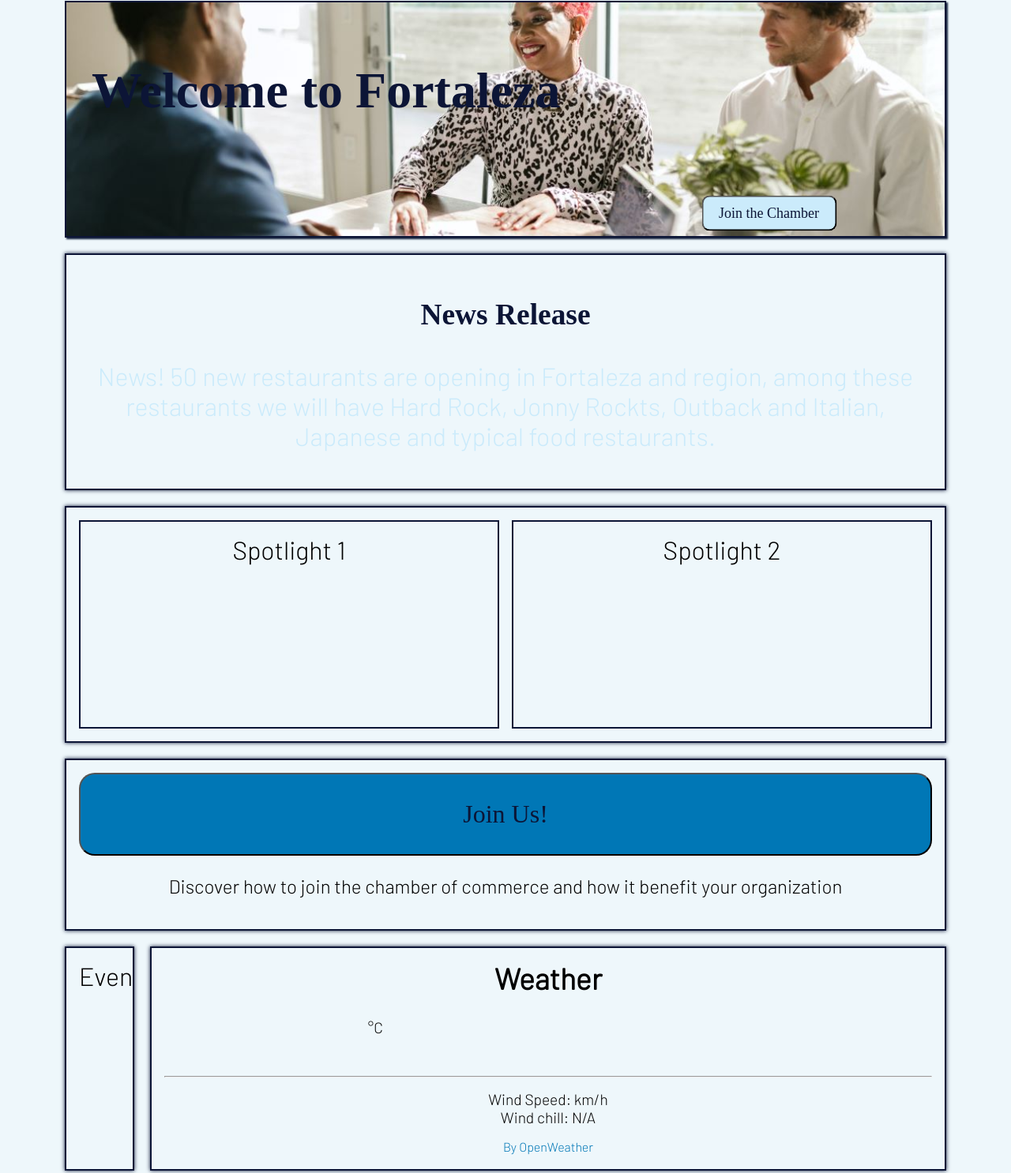
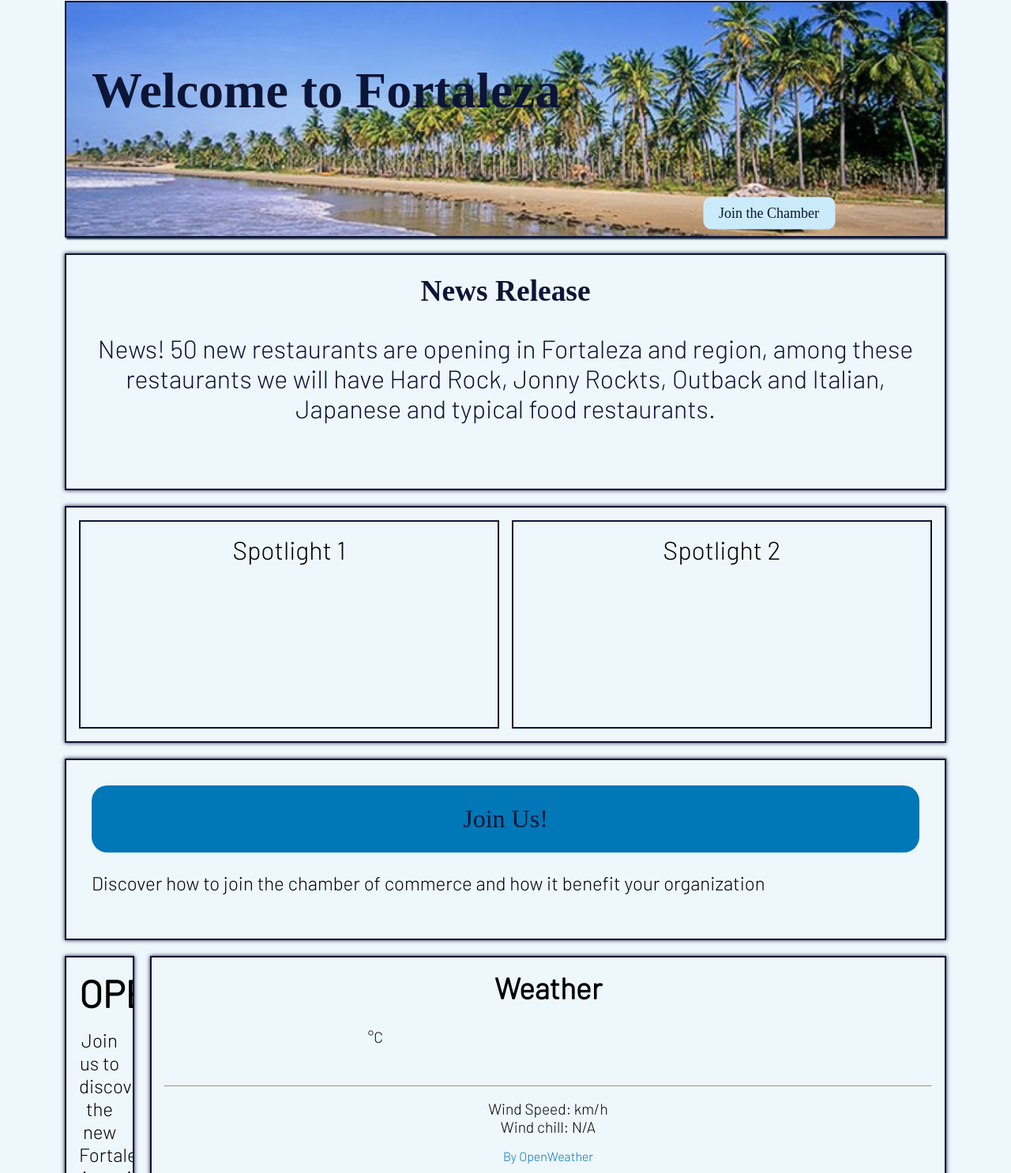
Before and after one commit to Rfemerson/wdd230, a plain HTML site: page chamber/index.html in a window 1280 px wide. Shown: the part 618-2104 px from the top of the page at 79% size. Drawn offline with Linux system fonts and the light colour scheme; no server answers; a web font is replaced by a local one.

Commit message:
Finished Event, Join US and Hero Section

```diff
--- a/chamber/index.html
+++ b/chamber/index.html
@@ -42,7 +42,11 @@
         </div>
     </header>
     <main id="index">
-        <div id="event">Event</div>
+        <div id="event">
+            <h2>OPENING!</h2>
+            <p>Join us to discover the new Fortaleza Aquarium! The inauguration will be on the 1st of July at 10am at Praia de Iracema</p>
+            <a href="https://abrir.link/r7tjf">I wait for you here! <img src="images/icons8-marcador-30.png" alt="Location icon"></a>
+        </div>
         <div id="weather">
             <h3>Weather</h3>
             <div>
@@ -58,7 +62,7 @@
             <a href="https://openweathermap.org/"> By OpenWeather</a>
           </div>
         <div id="join">
-            <button id="joinUs">Join Us!</button>
+            <a href="join.html" id="joinUs">Join Us!</a>
             <p>Discover how to join the chamber of commerce and how it benefit your organization</p>
         </div>
         <div id="news">
@@ -73,9 +77,9 @@
                 <source media="(max-width: 200px)" srcset="./images/hero-img-200.jpg">
                 <source media="(max-width: 500px)" srcset="./images/hero-img-500.jpg">
                 <source media="(max-width: 800px)" srcset="./images/hero-img-800.jpg">
-                <img src="images/hero-img-1100.jpg">
+                <img src="images/hero-img.jpg">
             </picture>
-            <button id="joinChamber">Join the Chamber</button>
+            <a href="join.html" id="joinChamber">Join the Chamber</a>
         </div>
         <div class="spotlight">
             <div id="spotlight-1">Spotlight 1</div>
--- a/chamber/styles/large.css
+++ b/chamber/styles/large.css
@@ -140,6 +140,27 @@ header div {
     box-shadow: 0 0 5px #0c1536ff;
     overflow: hidden;
     padding: 1rem;
+    text-align: center;
+}
+
+#event h2 {
+    margin-top: 0;
+    margin-bottom: 1rem;
+}
+
+#event p {
+    margin-top: 0;
+    font-size: 1.5rem;
+}
+
+#event a {
+    text-decoration: none;
+    color: var(--oxford-blue);
+}
+
+#event a:hover {
+    text-decoration: underline;
+    color: var(--honolulu-blue);
 }
 
 #weather {
@@ -198,22 +219,34 @@ header div {
 }
 
 #join {
+    display: flex;
+    flex-wrap: wrap;
     grid-column: 1;
     grid-row: 3;
     box-shadow: 0 0 5px #0c1536ff;
     overflow: hidden;
-    padding: 1rem;
+    padding: 2rem;
     text-align: center;
 }
 
-#join button {
+#joinUs {
     width: 100%;
-    padding: 2rem;
+    padding: 1.5rem;
     border-radius: 20px;
     background-color: var(--honolulu-blue);
+    font-family: var(--heading-font);
+    cursor: pointer;
+}
+
+#joinUs {
+    text-decoration: none;
     color: var(--oxford-blue);
     font-size: 2rem;
-    font-family: var(--heading-font);
+}
+
+#joinUs:hover{
+    background-color: var(--slate-gray);
+    color: var(--columbia-blue);
 }
 
 #join p {
@@ -228,17 +261,18 @@ header div {
     text-align: center;
     grid-column: 2;
     overflow: hidden;
-    padding: 1rem;
+    padding: 1.5rem;
 }
 
 #news h3 {
     font-family: var(--heading-font);
     color: var(--oxford-blue);
+    margin: 0;
 }
 
 #news p {
     font-family: var(--paragraph-font);
-    color: var(--columbia-blue);
+    color: var(--oxford-blue);
 }
 
 #hero {
@@ -265,7 +299,7 @@ header div {
     color: var(--oxford-blue);
 }
 
-#hero button {
+#hero a {
     position: absolute;
     top: 90%;
     left: 80%;
@@ -277,6 +311,12 @@ header div {
     font-family: var(--heading-font);
     border-radius: 10px;
     cursor: pointer;
+    text-decoration: none;
+}
+
+#hero a:hover {
+    background-color: var(--oxford-blue);
+    color: var(--columbia-blue);
 }
 
 .spotlight {
```
